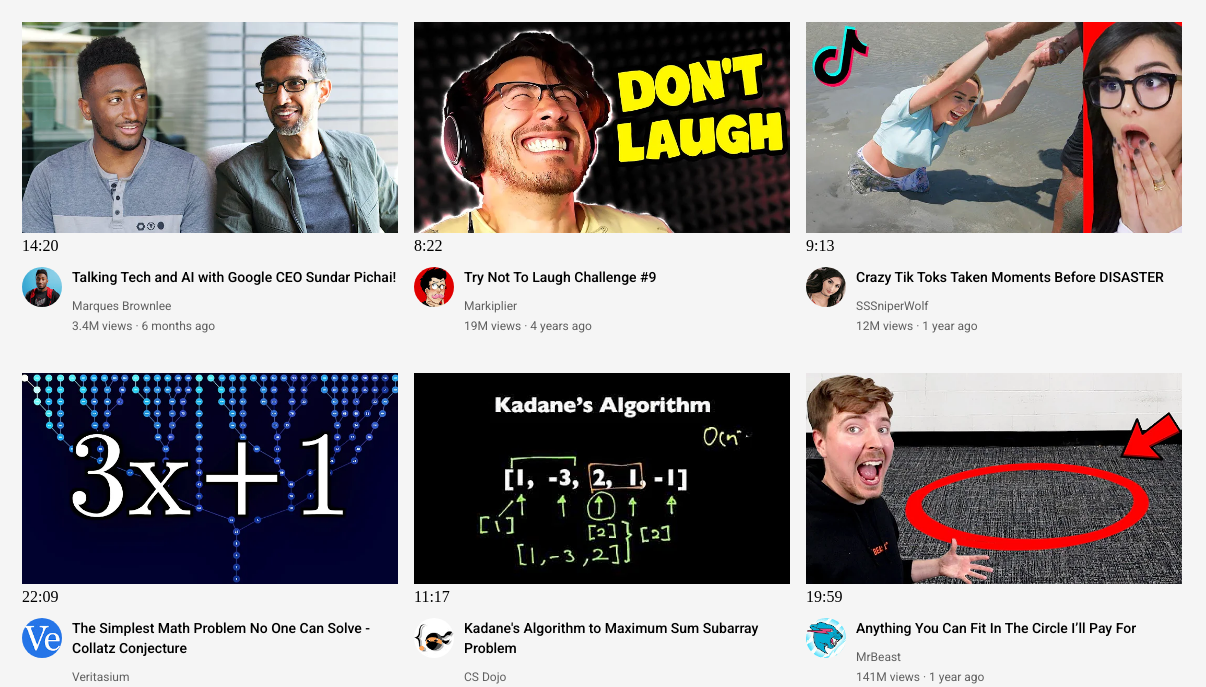
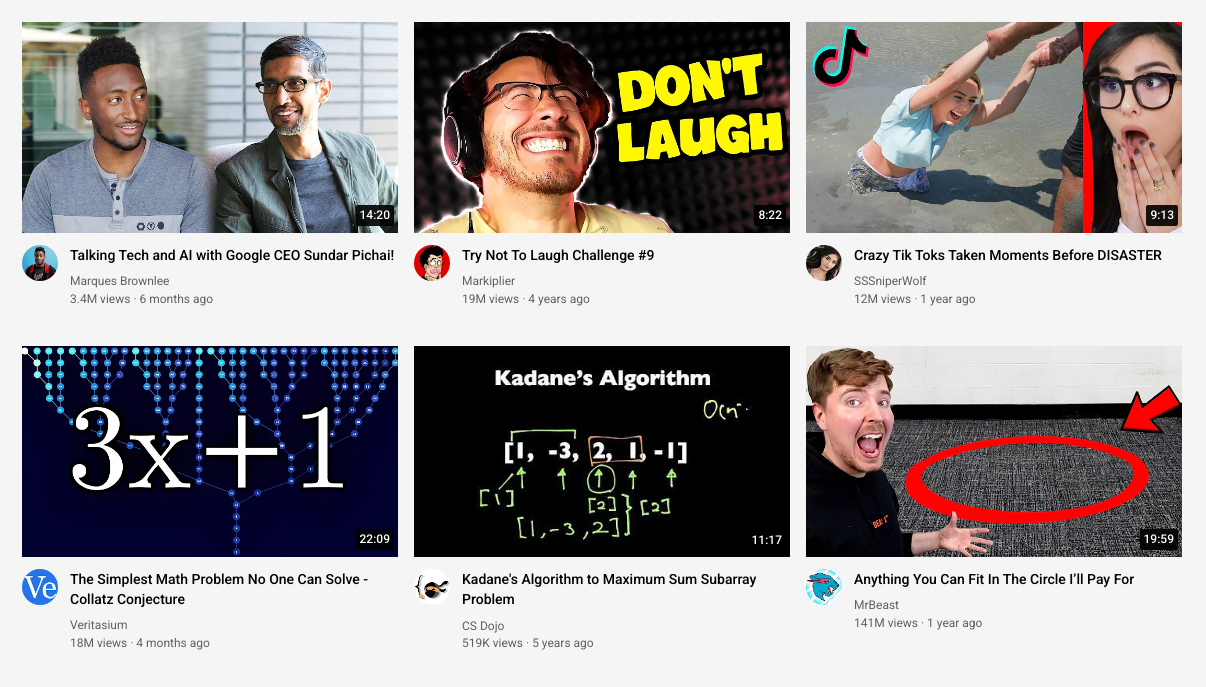
Before and after one commit to Genicks/YouTube-Clone, a plain HTML site: page index.html in a window 1280 px wide. Shown: the part 59-746 px from the top of the page, 74-1280 px from the left. Drawn offline with Linux system fonts and the light colour scheme.

Commit message:
Update video.css

```diff
--- a/Styles.css/video.css
+++ b/Styles.css/video.css
@@ -1,36 +1,49 @@
 .thumbnail{
     width: 100%;
 }
+
 
 .video-title{
     margin: 0px;
     font-size: 14px;
     font-weight: 500;
     line-height: 20px;
-    margin-bottom: 12px;
+    margin-bottom: 9.5px;
 }
 
 .video-info-grid{
     display: grid;
-    grid-template-columns: 50px 1fr;
+    grid-template-columns: 48px 1fr;
 }
 
 .profile-picture{
-    width: 40px;
+    width: 36px;
     border-radius: 50%;
 }
 
 .thumbnail-row{
-    margin-bottom: 12px;
+    margin-bottom: 8px;
+    position: relative;
 }
-
+.video-time{
+    font-family: roboto, Arial;
+    font-size: 12px;
+    font-weight: 500;
+    padding: 3.5px 4px 4px 4px;
+    border-radius: 2px;
+    background-color: rgba(0, 0, 0, 0.9);
+    color: white;
+    position:absolute;
+    bottom: 10.5px;
+    right: 4px;
+}
 .video-author, .video-stats{
     font-size: 12px;
     color: rgb(96 ,96 ,96 );
 }
 
 .video-author{
-    margin-bottom: 6px ;
+    margin-bottom: 3.5px ;
 }
 
 .video-grid{
@@ -38,4 +51,6 @@
     grid-template-columns: 1fr 1fr 1fr;
     column-gap: 16px;
     row-gap: 40px;
+    padding-bottom: 40px;
+
 }
```
